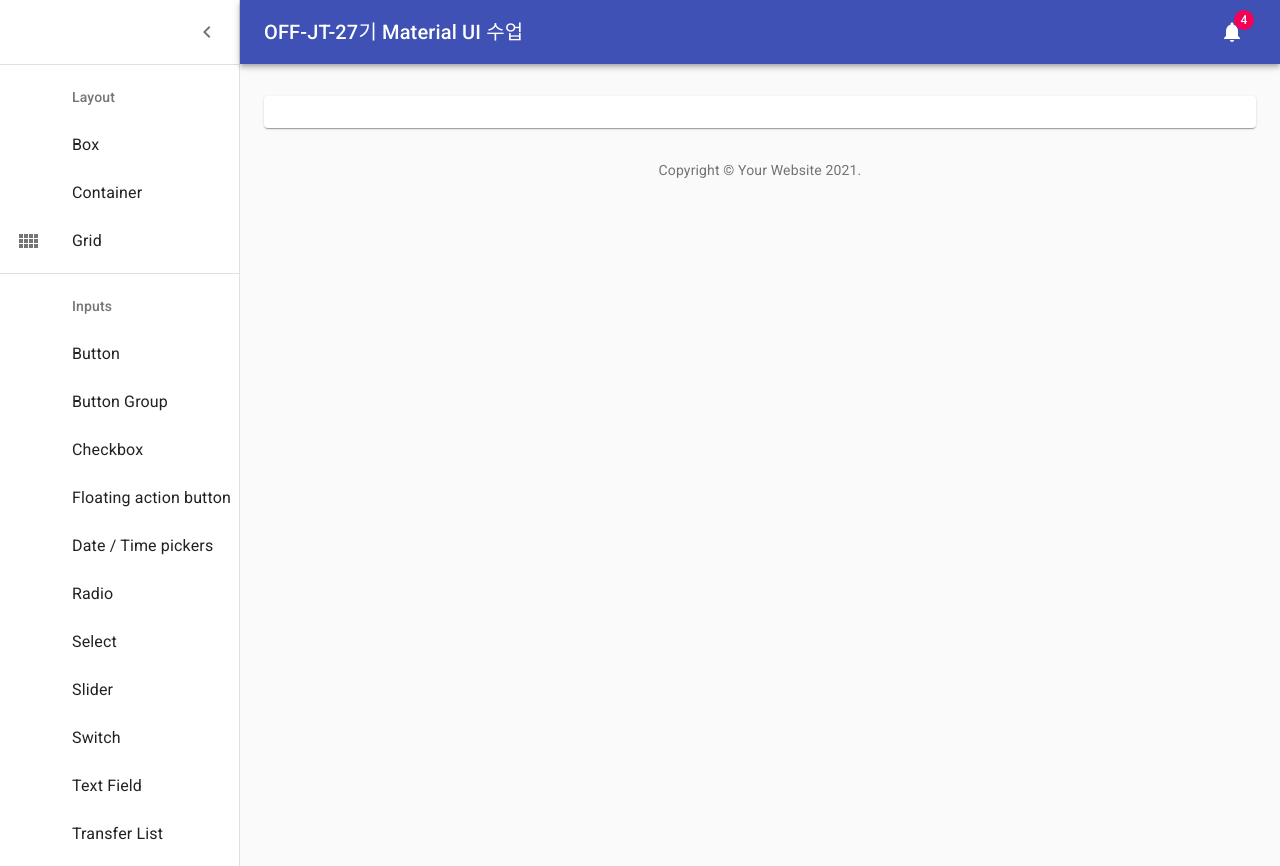
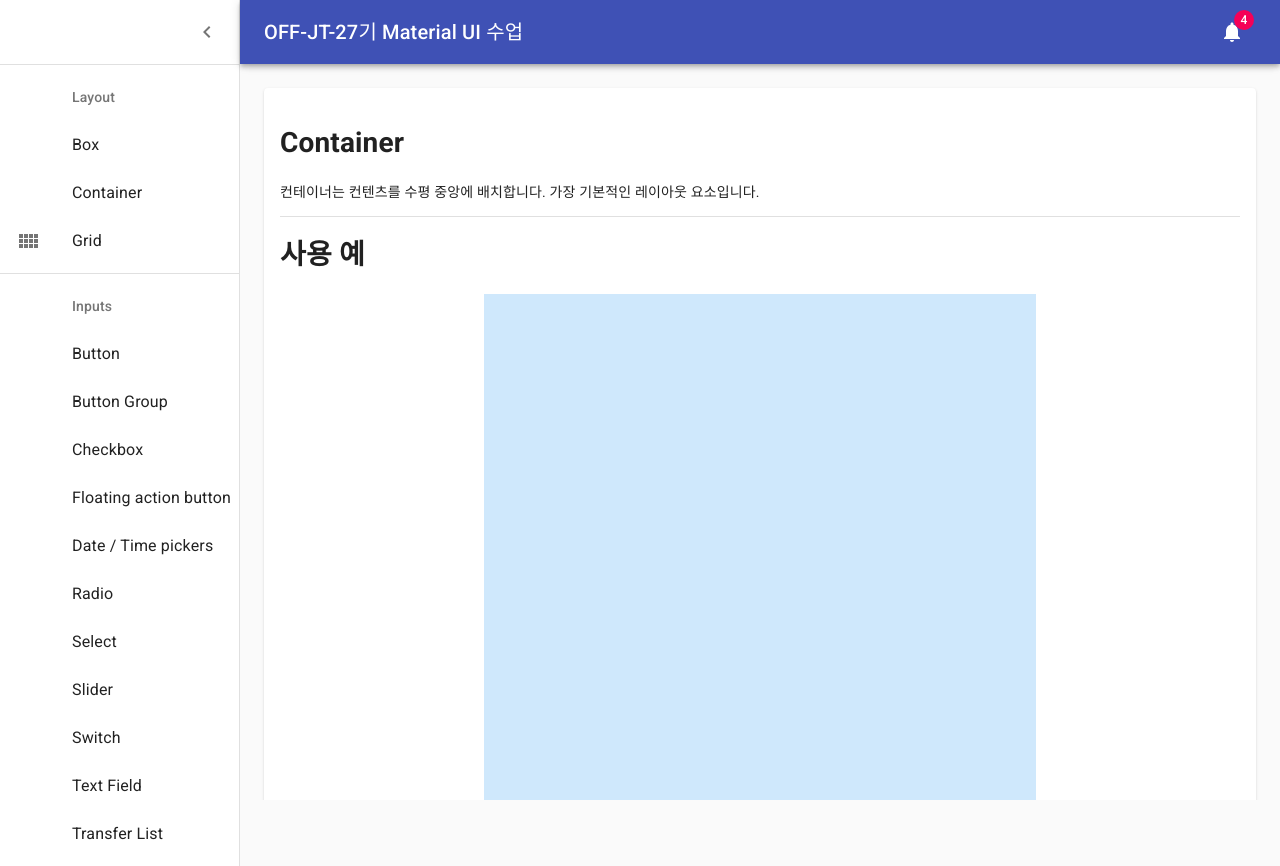
Before and after one commit to trash-repositories/react-material-ui, a React (Create React App) app: page /container in a window 1280 px wide. Built offline with nearby package versions, Linux system fonts and the light colour scheme.

Commit message:
Layout 나누기 시작

```diff
--- a/src/App.js
+++ b/src/App.js
@@ -1,5 +1,5 @@
 import React from 'react';
-import Layout from './Layout';
+import Layout from './layout/Layout';
 
 const App = () => {
   return (
--- /dev/null
+++ b/src/component/layout/Container.js
@@ -0,0 +1,24 @@
+import React from 'react';
+import { Divider, CssBaseline, Typography, Container } from '@material-ui/core';
+
+const BoxComponent = () => {
+  return (
+    <div>
+      <h1>Container</h1>
+      <p>컨테이너는 컨텐츠를 수평 중앙에 배치합니다. 가장 기본적인 레이아웃 요소입니다.</p>
+      <Divider />
+      <h1>사용 예</h1>
+      <React.Fragment>
+        <CssBaseline />
+        <Container maxWidth="sm">
+          <Typography component="div" style={{ backgroundColor: '#cfe8fc', height: '100vh' }} />
+        </Container>
+      </React.Fragment>
+      <Divider />
+      <h1>API</h1>
+      {`import Box from '@material-ui/core/Box'`}
+    </div>
+  );
+};
+
+export default BoxComponent;
--- a/src/Layout.js
+++ b/src/layout/Header.js
@@ -3,7 +3,6 @@ import clsx from 'clsx';
 import { makeStyles } from '@material-ui/core/styles';
 import CssBaseline from '@material-ui/core/CssBaseline';
 import Drawer from '@material-ui/core/Drawer';
-import Box from '@material-ui/core/Box';
 import AppBar from '@material-ui/core/AppBar';
 import Toolbar from '@material-ui/core/Toolbar';
 import List from '@material-ui/core/List';
@@ -11,39 +10,14 @@ import Typography from '@material-ui/core/Typography';
 import Divider from '@material-ui/core/Divider';
 import IconButton from '@material-ui/core/IconButton';
 import Badge from '@material-ui/core/Badge';
-import Container from '@material-ui/core/Container';
-import Grid from '@material-ui/core/Grid';
-import Paper from '@material-ui/core/Paper';
-import Link from '@material-ui/core/Link';
 import MenuIcon from '@material-ui/icons/Menu';
 import ChevronLeftIcon from '@material-ui/icons/ChevronLeft';
 import NotificationsIcon from '@material-ui/icons/Notifications';
-import { LayoutListItems, InputListItems } from './listItems';
-
-import { Route } from "react-router-dom";
-import Home from "./Home";
-import BoxComponent from "./layout/Box";
-import About from "./About";
-
-function Copyright() {
-  return (
-    <Typography variant="body2" color="textSecondary" align="center">
-      {'Copyright © '}
-      <Link color="inherit" href="https://material-ui.com/">
-        Your Website
-      </Link>{' '}
-      {new Date().getFullYear()}
-      {'.'}
-    </Typography>
-  );
-}
+import { LayoutListItems, InputListItems } from '../listItems';
 
 const drawerWidth = 240;
 
 const useStyles = makeStyles((theme) => ({
-  root: {
-    display: 'flex',
-  },
   toolbar: {
     paddingRight: 24, // keep right padding when drawer closed
   },
@@ -99,21 +73,6 @@ const useStyles = makeStyles((theme) => ({
     },
   },
   appBarSpacer: theme.mixins.toolbar,
-  content: {
-    flexGrow: 1,
-    height: '100vh',
-    overflow: 'auto',
-  },
-  container: {
-    paddingTop: theme.spacing(4),
-    paddingBottom: theme.spacing(4),
-  },
-  paper: {
-    padding: theme.spacing(2),
-    display: 'flex',
-    overflow: 'auto',
-    flexDirection: 'column',
-  },
 }));
 
 export default function Dashboard() {
@@ -125,10 +84,8 @@ export default function Dashboard() {
   const handleDrawerClose = () => {
     setOpen(false);
   };
-  const fixedHeightPaper = clsx(classes.paper, classes.fixedHeight);
-
   return (
-    <div className={classes.root}>
+    <>
       <CssBaseline />
       <AppBar position="absolute" className={clsx(classes.appBar, open && classes.appBarShift)}>
         <Toolbar className={classes.toolbar}>
@@ -168,23 +125,6 @@ export default function Dashboard() {
         <Divider />
         <List>{InputListItems}</List>
       </Drawer>
-      <main className={classes.content}>
-        <div className={classes.appBarSpacer} />
-        <Container maxWidth="lg" className={classes.container}>
-          <Grid container>
-            <Grid item xs={12}>
-              <Paper className={fixedHeightPaper}>
-                <Route path="/" exact={true} component={Home} />
-                <Route path="/box" component={BoxComponent} />
-                <Route path="/about" component={About} />
-              </Paper>
-            </Grid>
-          </Grid>
-          <Box pt={4}>
-            <Copyright />
-          </Box>
-        </Container>
-      </main>
-    </div>
+    </>
   );
 }
--- /dev/null
+++ b/src/layout/Layout.js
@@ -0,0 +1,78 @@
+import React from 'react';
+import clsx from 'clsx';
+import { makeStyles } from '@material-ui/core/styles';
+import Box from '@material-ui/core/Box';
+import Typography from '@material-ui/core/Typography';
+import Container from '@material-ui/core/Container';
+import Grid from '@material-ui/core/Grid';
+import Paper from '@material-ui/core/Paper';
+import Link from '@material-ui/core/Link';
+
+import Header from './Header';
+
+import { Route } from "react-router-dom";
+import Home from "../Home";
+import BoxComponent from "../component/layout/Box";
+import ContainerComponent from "../component/layout/Container";
+
+function Copyright() {
+  return (
+    <Typography variant="body2" color="textSecondary" align="center">
+      {'Copyright © '}
+      <Link color="inherit" href="https://material-ui.com/">
+        Your Website
+      </Link>{' '}
+      {new Date().getFullYear()}
+      {'.'}
+    </Typography>
+  );
+}
+
+const useStyles = makeStyles((theme) => ({
+  root: {
+    display: 'flex',
+  },
+  content: {
+    flexGrow: 1,
+    height: '100vh',
+    overflow: 'auto',
+  },
+  container: {
+    paddingTop: theme.spacing(11),
+    paddingBottom: theme.spacing(11),
+  },
+  paper: {
+    padding: theme.spacing(2),
+    display: 'flex',
+    overflow: 'auto',
+    flexDirection: 'column',
+  },
+}));
+
+export default function Dashboard() {
+  const classes = useStyles();
+  const fixedHeightPaper = clsx(classes.paper, classes.fixedHeight);
+
+  return (
+    <div className={classes.root}>
+      <Header />
+      <main className={classes.content}>
+        <div className={classes.appBarSpacer} />
+        <Container maxWidth="lg" className={classes.container}>
+          <Grid container>
+            <Grid item xs={12}>
+              <Paper className={fixedHeightPaper}>
+                <Route path="/" exact={true} component={Home} />
+                <Route path="/box" component={BoxComponent} />
+                <Route path="/container" component={ContainerComponent} />
+              </Paper>
+            </Grid>
+          </Grid>
+          <Box pt={4}>
+            <Copyright />
+          </Box>
+        </Container>
+      </main>
+    </div>
+  );
+}
--- a/src/listItems.js
+++ b/src/listItems.js
@@ -17,7 +17,7 @@ export const LayoutListItems = (
         <ListItemText inset primary="Box" />
       </ListItem>
     </Link>
-    <Link to="/about" style={aTagStyle}>
+    <Link to="/container" style={aTagStyle}>
       <ListItem button>
         <ListItemText inset primary="Container" />
       </ListItem>
```
Also changed, not shown: src/component/layout/Box.js (renamed from src/layout/Box.js).
